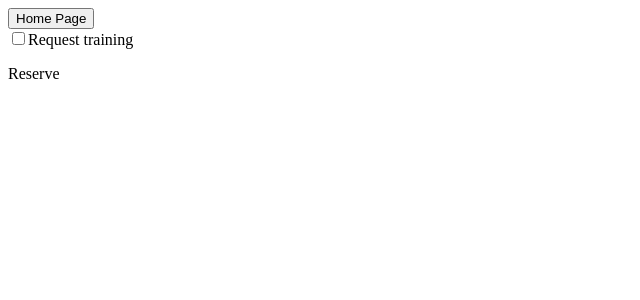
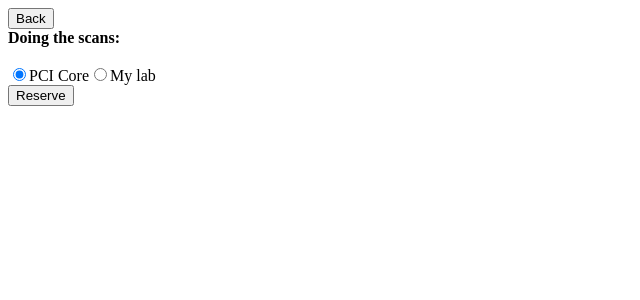
Before and after one commit to Jameson789/ilab-booking, a Next.js app in the folder next-frontend/: page /reserve in a window 1280 px wide. Shown: the top 300 px of the page, without its empty margins (0-640 px from the left). Built offline with nearby package versions, Linux system fonts and the light colour scheme.

Commit message:
Added logic to render component conditionally

```diff
--- a/next-frontend/app/globals.css
+++ b/next-frontend/app/globals.css
@@ -6,4 +6,5 @@
     background-color:beige;
     font-family: Arial, Helvetica, sans-serif;
     padding: 20px;
+    margin: 10px;
 }
--- a/next-frontend/components/Reserve.jsx
+++ b/next-frontend/components/Reserve.jsx
@@ -1,18 +1,56 @@
 "use client"
 
 import { useRouter } from "next/navigation";
+import { useState } from "react";
 import RequestTrainingSection from "./RequestTrainingSection";
 
 function Reserve() {
     const router = useRouter();
+
+    // Set who is doing the scans
+    const [doingScans, setDoingScans] = useState("pciCore"); // "myLab" or "pciCore"
+
     const handleClick = () => {
         router.push("/");
     };
     return (
         <>
-            <button onClick={handleClick}>Home Page</button>
-            <RequestTrainingSection></RequestTrainingSection>
-            <p>Reserve</p>
+            <button onClick={handleClick}>Back</button>
+
+            <div className="form-section">
+                <b>Doing the scans:</b>
+                <br/>
+                <br/>
+
+                <label>
+                <input
+                    type="radio"
+                    name="doingScans"
+                    value="pciCore"
+                    checked={doingScans === "pciCore"}
+                    onChange={(e) => setDoingScans(e.target.value)}
+                />
+                PCI Core
+                </label>
+
+                <label>
+                <input
+                    type="radio"
+                    name="doingScans"
+                    value="myLab"
+                    checked={doingScans === "myLab"}
+                    onChange={(e) => setDoingScans(e.target.value)}
+                />
+                My lab
+                </label>
+
+            </div>
+
+            {/* If my lab is doing the training, render Request Training section */}
+            {doingScans === "myLab" && <RequestTrainingSection />}
+
+
+            <button>Reserve</button>
         </>
     );
 }
```
